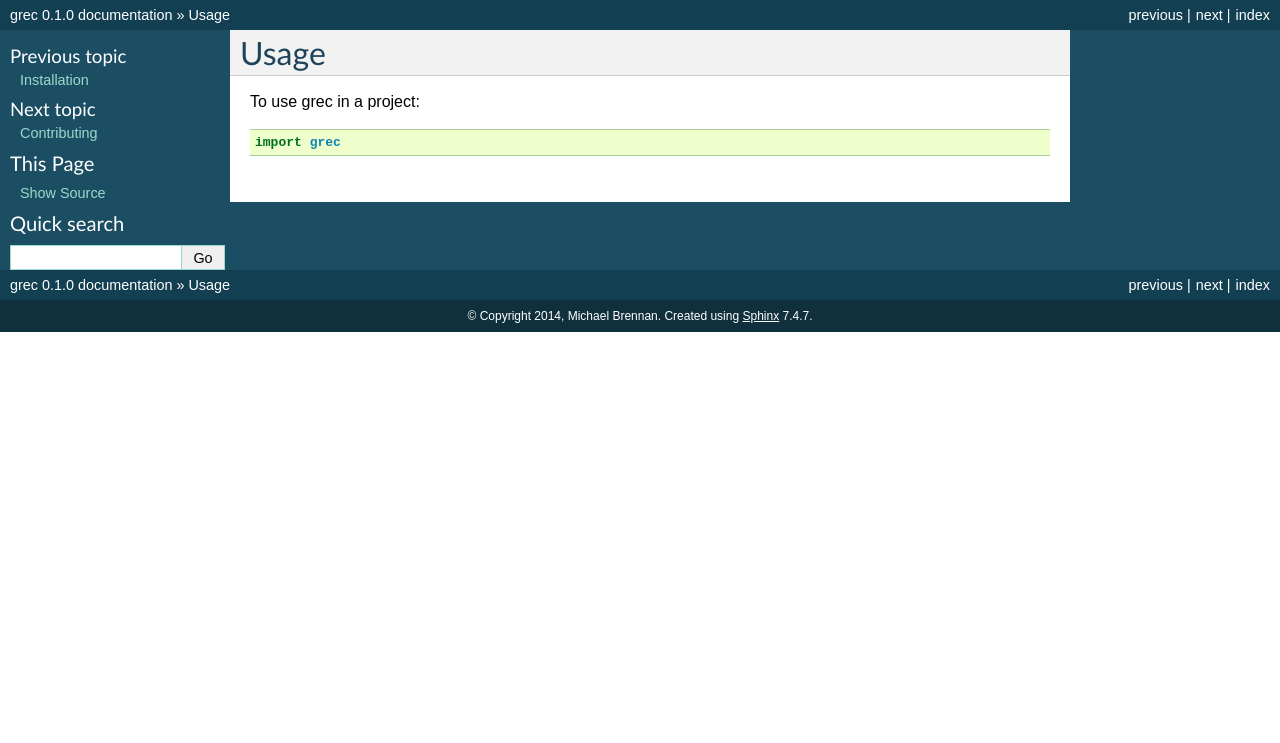
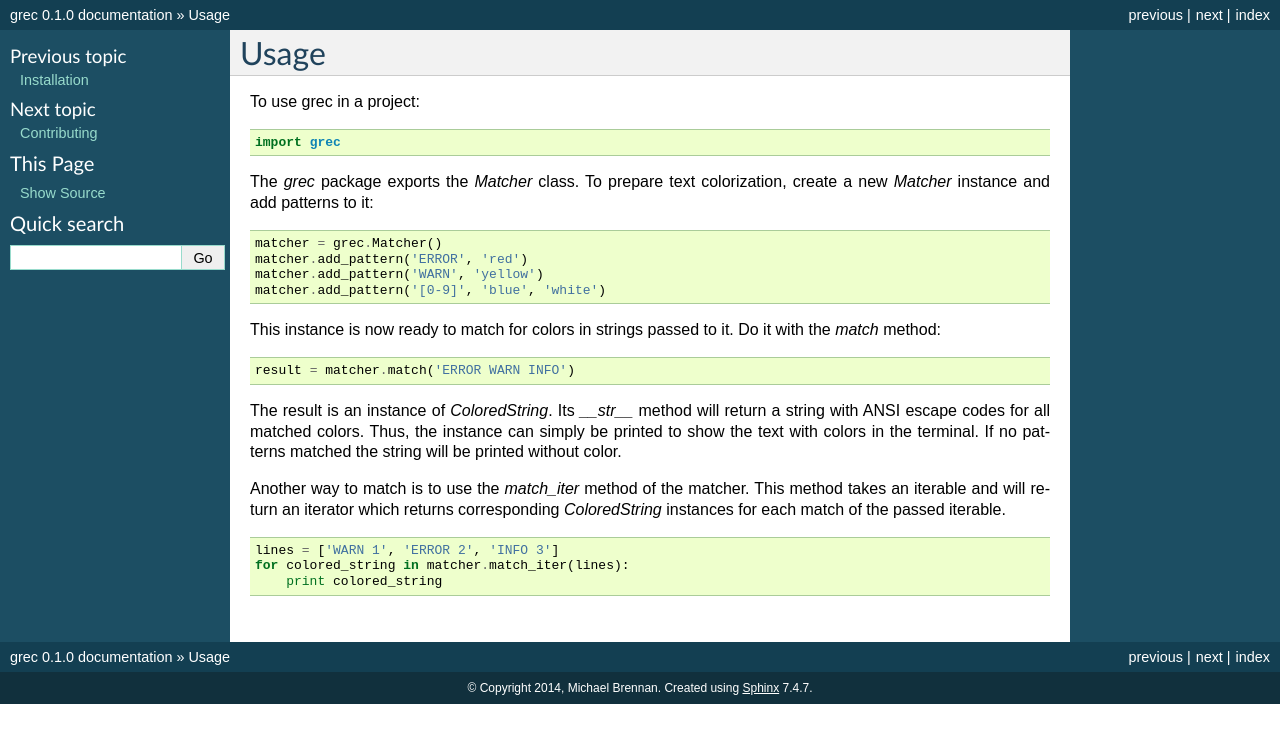
Before and after one commit to brisad/grec, a Sphinx documentation site: the page built from docs/usage.rst, in a window 1280 px wide. Shown: the top 743 px of the page. Built offline with Sphinx 7.4.7, drawn with Linux system fonts in a browser that asks for light colours.

Commit message:
Add usage documentation

```diff
--- a/docs/usage.rst
+++ b/docs/usage.rst
@@ -1,7 +1,37 @@
-========
+=====
 Usage
-========
+=====
 
 To use grec in a project::
 
     import grec
+
+The `grec` package exports the `Matcher` class.  To prepare text
+colorization, create a new `Matcher` instance and add patterns to it::
+
+    matcher = grec.Matcher()
+    matcher.add_pattern('ERROR', 'red')
+    matcher.add_pattern('WARN', 'yellow')
+    matcher.add_pattern('[0-9]', 'blue', 'white')
+
+This instance is now ready to match for colors in strings passed to
+it.  Do it with the `match` method::
+
+    result = matcher.match('ERROR WARN INFO')
+
+The result is an instance of `ColoredString`.  Its `__str__` method
+will return a string with ANSI escape codes for all matched colors.
+Thus, the instance can simply be printed to show the text with colors
+in the terminal.  If no patterns matched the string will be printed
+without color.
+
+Another way to match is to use the `match_iter` method of the matcher.
+This method takes an iterable and will return an iterator which
+returns corresponding `ColoredString` instances for each match of the
+passed iterable.
+
+::
+
+    lines = ['WARN 1', 'ERROR 2', 'INFO 3']
+    for colored_string in matcher.match_iter(lines):
+        print colored_string
```
Also changed, not shown: README.rst (+10 -10 lines), 1 other file.
